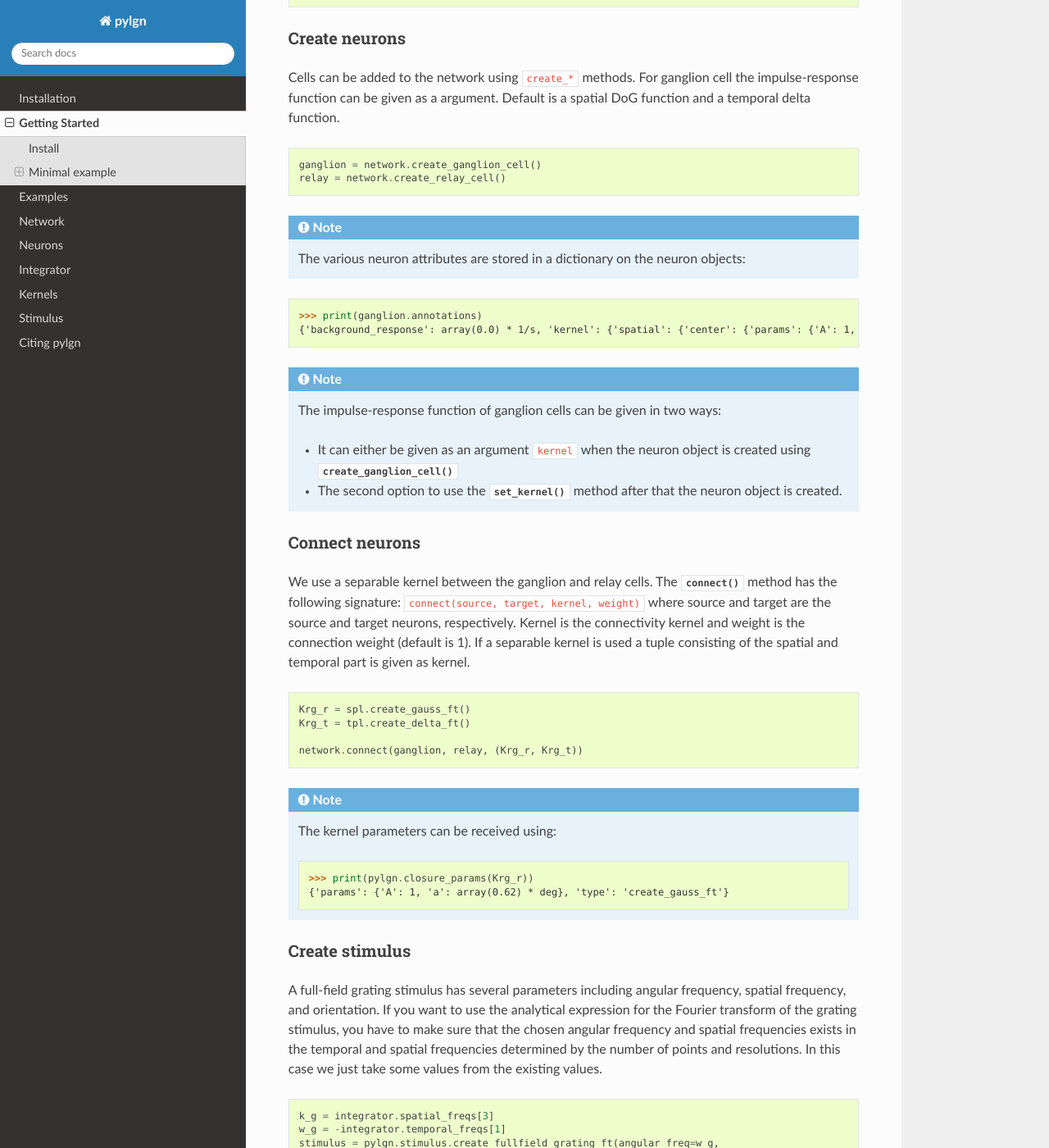
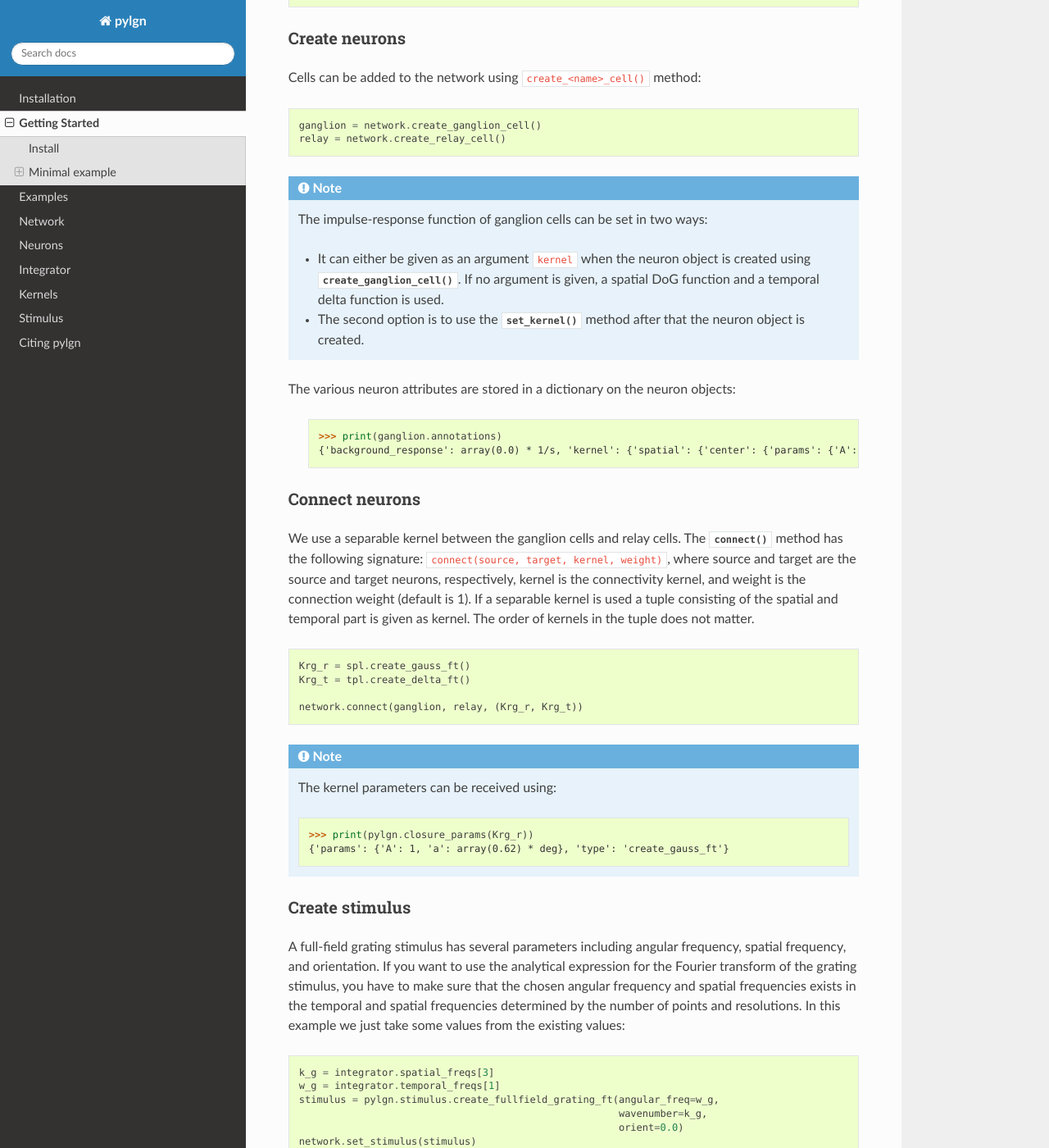
Before and after one commit to miladh/pylgn, a Sphinx documentation site: the page built from docs/source/quick.rst, in a window 1280 px wide and 1400 px high, scrolled down 1637 px. Shown: the whole window at 82% size. Built offline with Sphinx 7.4.7 and the Read the Docs theme 2.0.0, drawn with Linux system fonts in a browser that asks for light colours; some of the changed text lies outside the part shown.

Commit message:
doc updates

```diff
--- a/docs/source/examples/einevoll_2000.rst
+++ b/docs/source/examples/einevoll_2000.rst
@@ -2,8 +2,8 @@
 
 Spatial receptive-field of nonlagged cells in dLGN of cat
 =========================================================
-In this example script some of the results in `Einevoll et al. (2000) <https://www.cambridge.org/core/services/aop-cambridge-core/content/view/S0952523800176060/>`_ is reproduced (figure 5).
-In this script the summation curve for ganglion cell and relay cell is calculated. The resulting figure is shown below:
+In this example figure 5 in `Einevoll et al. (2000) <https://www.cambridge.org/core/services/aop-cambridge-core/content/view/S0952523800176060/>`_ is reproduced.
+In the code below the size tuning curve for ganglion cell and relay cell is calculated, with the resulting figure shown below:
 
 .. figure:: ../../images/einevoll_2000.png
    :scale: 80 %
--- a/docs/source/examples/einevoll_2005.rst
+++ b/docs/source/examples/einevoll_2005.rst
@@ -2,8 +2,8 @@
 
 Response of the DoG model to patch grating
 ==========================================
-In this example script some of the results in `Einevoll et al. (2005) <https://www.ncbi.nlm.nih.gov/pubmed/16212701>`_ is reproduced (figure 4).
-In this script the response of the difference of Gaussians (DoG) model to circular drifting-grating patches is calculated. The resulting figure is shown below:
+In this example script figure 4 in `Einevoll et al. (2005) <https://www.ncbi.nlm.nih.gov/pubmed/16212701>`_ is reproduced.
+In the code below the response of the difference of Gaussians (DoG) model to circular drifting-grating patches is calculated:
 
 .. figure:: ../../images/einevoll_2005.png
    :scale: 80 %
@@ -11,7 +11,5 @@ In this script the response of the difference of Gaussians (DoG) model to circul
 
    Spatial frequency tuning curve of patch-grating responses for four different patch diameters for the DoG model.
 
-The script creating this figure is shown below:
-
 .. literalinclude:: ../../../examples/einevoll_2005.py
     :language: python
--- a/docs/source/examples/natural_stimulus.rst
+++ b/docs/source/examples/natural_stimulus.rst
@@ -10,7 +10,7 @@ In this example a static image is shown in 80 ms after a 40 ms delay.
 .. literalinclude:: ../../../examples/natural_stimulus.py
     :language: python
 
-The response is shown below:
+The activation a layer of ganglion cells in response to the stimulus is below as heatmap from blue to red (low to high response).
 
 .. figure:: ../../images/natural_scene.gif
       :scale: 160 %
--- a/docs/source/quick.rst
+++ b/docs/source/quick.rst
@@ -18,7 +18,7 @@ Minimal example
 This example shows a minimal network consisting of a ganglion cell population and a relay cell population.
 A space-time separable impulse-response function is assumed for the ganglion cell, with a spatial part modeled as a difference of Gaussian (DoG) function while the temporal part is a delta function.
 The connectivity kernel between ganglion cells and relay cells is also assumed to be space-time separable, with a spatial part modeled as a Gaussian function while the temporal part is a delta function.
-A full-field grating stimulus is used.
+The stimulus is full-field grating.
 
 The complete code and a step-by-step explanation is given below:
 
@@ -62,7 +62,7 @@ The complete code and a step-by-step explanation is given below:
 
 Create network
 ''''''''''''''
-First step is to create a network:
+First step is to import pylgn, including the spatial and temporal kernels, and create a network:
 
 .. testcode::
 
@@ -87,9 +87,7 @@ Next we create an integrator with :math:`2^{nt}` and :math:`2^{ns}` spatial and
 
 Create neurons
 ''''''''''''''
-Cells can be added to the network using :code:`create_*` methods.
-For ganglion cell the impulse-response function can be given as a argument.
-Default is a spatial DoG function and a temporal delta function.
+Cells can be added to the network using :code:`create_<name>_cell()` method:
 
 .. testcode::
 
@@ -97,26 +95,27 @@ Default is a spatial DoG function and a temporal delta function.
           relay = network.create_relay_cell()
 
 .. note::
-  The various neuron attributes are stored in a dictionary on the neuron objects:
+    The impulse-response function of ganglion cells can be set in two ways:
 
-.. code-block:: python
+    * It can either be given as an argument :code:`kernel` when the neuron object is created using :py:meth:`~pylgn.core.Network.create_ganglion_cell`. If no argument is given, a spatial DoG function and a temporal delta function is used.
 
-          >>> print(ganglion.annotations)
-          {'background_response': array(0.0) * 1/s, 'kernel': {'spatial': {'center': {'params': {'A': 1, 'a': array(0.62) * deg}, 'type': 'create_gauss_ft'}, 'surround': {'params': {'A': 0.85, 'a': array(1.26) * deg}, 'type': 'create_gauss_ft'}, 'type': 'create_dog_ft'}, 'temporal': {'params': {'delay': array(0.0) * ms}, 'type': 'create_delta_ft'}}}
+    * The second option is to use the :py:meth:`~pylgn.core.Ganglion.set_kernel` method after that the neuron object is created.
 
-.. note::
-    The impulse-response function of ganglion cells can be given in two ways:
 
-    * It can either be given as an argument :code:`kernel` when the neuron object is created using :py:meth:`~pylgn.core.Network.create_ganglion_cell`
 
-    * The second option to use the :py:meth:`~pylgn.core.Ganglion.set_kernel` method after that the neuron object is created.
+The various neuron attributes are stored in a dictionary on the neuron objects:
+
+    .. code-block:: python
+
+              >>> print(ganglion.annotations)
+              {'background_response': array(0.0) * 1/s, 'kernel': {'spatial': {'center': {'params': {'A': 1, 'a': array(0.62) * deg}, 'type': 'create_gauss_ft'}, 'surround': {'params': {'A': 0.85, 'a': array(1.26) * deg}, 'type': 'create_gauss_ft'}, 'type': 'create_dog_ft'}, 'temporal': {'params': {'delay': array(0.0) * ms}, 'type': 'create_delta_ft'}}}
 
 
 Connect neurons
 '''''''''''''''
-We use a separable kernel between the ganglion and relay cells.
-The :py:meth:`~pylgn.core.Network.connect` method has the following signature: :code:`connect(source, target, kernel, weight)` where source and target are the source and target neurons, respectively. Kernel is the connectivity kernel and weight is the connection weight (default is 1).
-If a separable kernel is used a tuple consisting of the spatial and temporal part is given as kernel.
+We use a separable kernel between the ganglion cells and relay cells.
+The :py:meth:`~pylgn.core.Network.connect` method has the following signature: :code:`connect(source, target, kernel, weight)`, where source and target are the source and target neurons, respectively, kernel is the connectivity kernel, and weight is the connection weight (default is 1).
+If a separable kernel is used a tuple consisting of the spatial and temporal part is given as kernel. The order of kernels in the tuple does not matter.
 
 .. testcode::
 
@@ -138,20 +137,20 @@ Create stimulus
 '''''''''''''''
 A full-field grating stimulus has several parameters including angular frequency, spatial frequency, and orientation.
 If you want to use the analytical expression for the Fourier transform of the grating stimulus, you have to make sure that the chosen angular frequency and spatial frequencies exists in the temporal and spatial frequencies determined by the number of points and resolutions.
-In this case we just take some values from the existing values.
+In this example we just take some values from the existing values:
 
 
 .. testcode::
 
           k_g = integrator.spatial_freqs[3]
-          w_g = -integrator.temporal_freqs[1]
+          w_g = integrator.temporal_freqs[1]
           stimulus = pylgn.stimulus.create_fullfield_grating_ft(angular_freq=w_g,
                                                                 wavenumber=k_g,
                                                                 orient=0.0)
           network.set_stimulus(stimulus)
 
 .. note::
-    If you wish to use frequencies that doesn't exist in the grid, numerical integration can be used. In such cases the inverse Fourier transform of the stimulus must be given. Then :code:`network.set_stimulus(stimulus, compute_fft=True)` method can be used to set the stimulus.
+    If you wish to use frequencies that does not exist in the grid, numerical integration can be used. In such cases the inverse Fourier transform of the stimulus must be given. Then :code:`network.set_stimulus(stimulus, compute_fft=True)` method can be used to set the stimulus.
 
 
 
```
Also changed, not shown: other parts of docs/source/examples/einevoll_2000.rst (+0 -2 lines), docs/source/examples/einevoll_2012.rst (+3 -6 lines), 1 other file.
